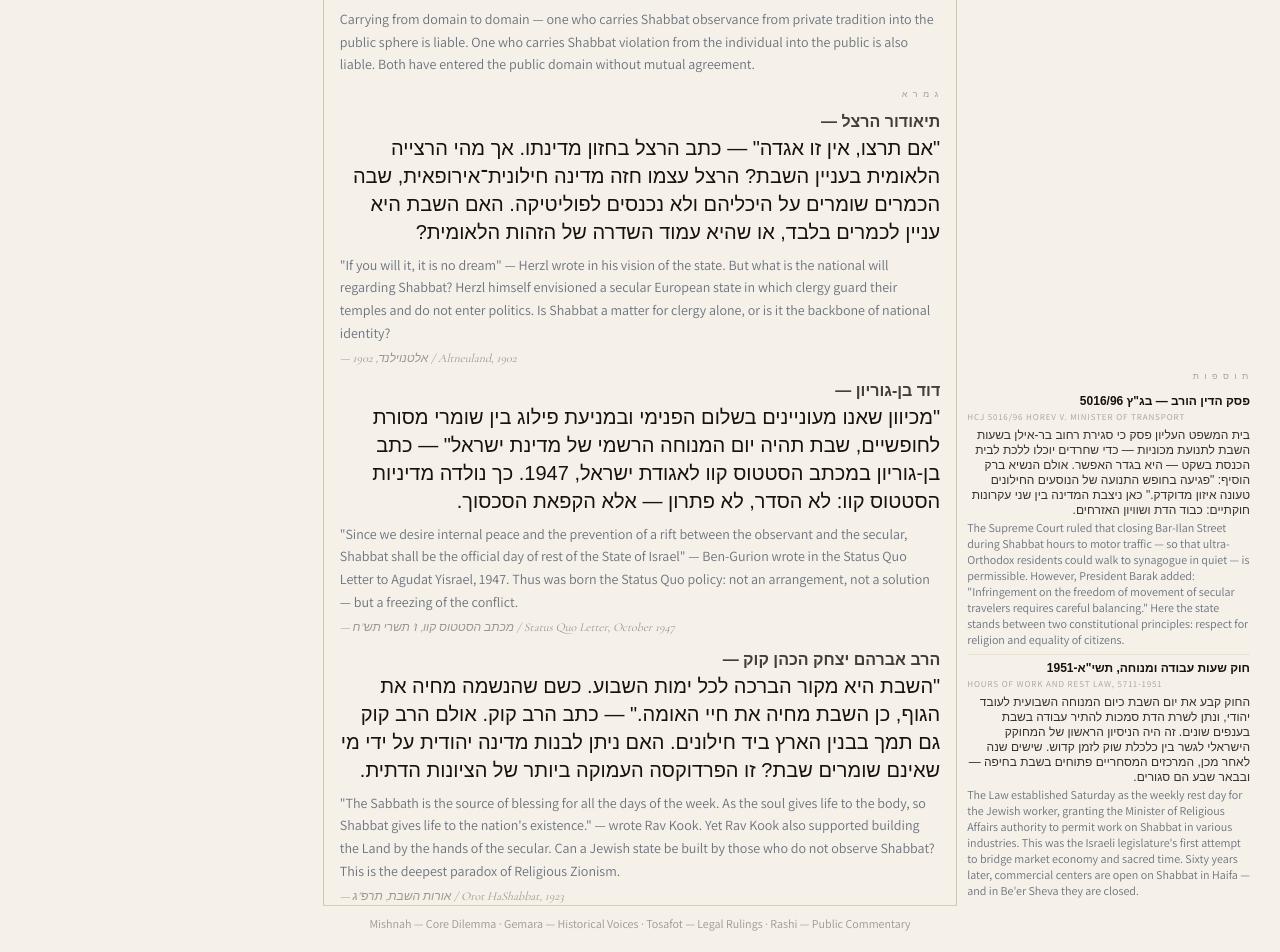
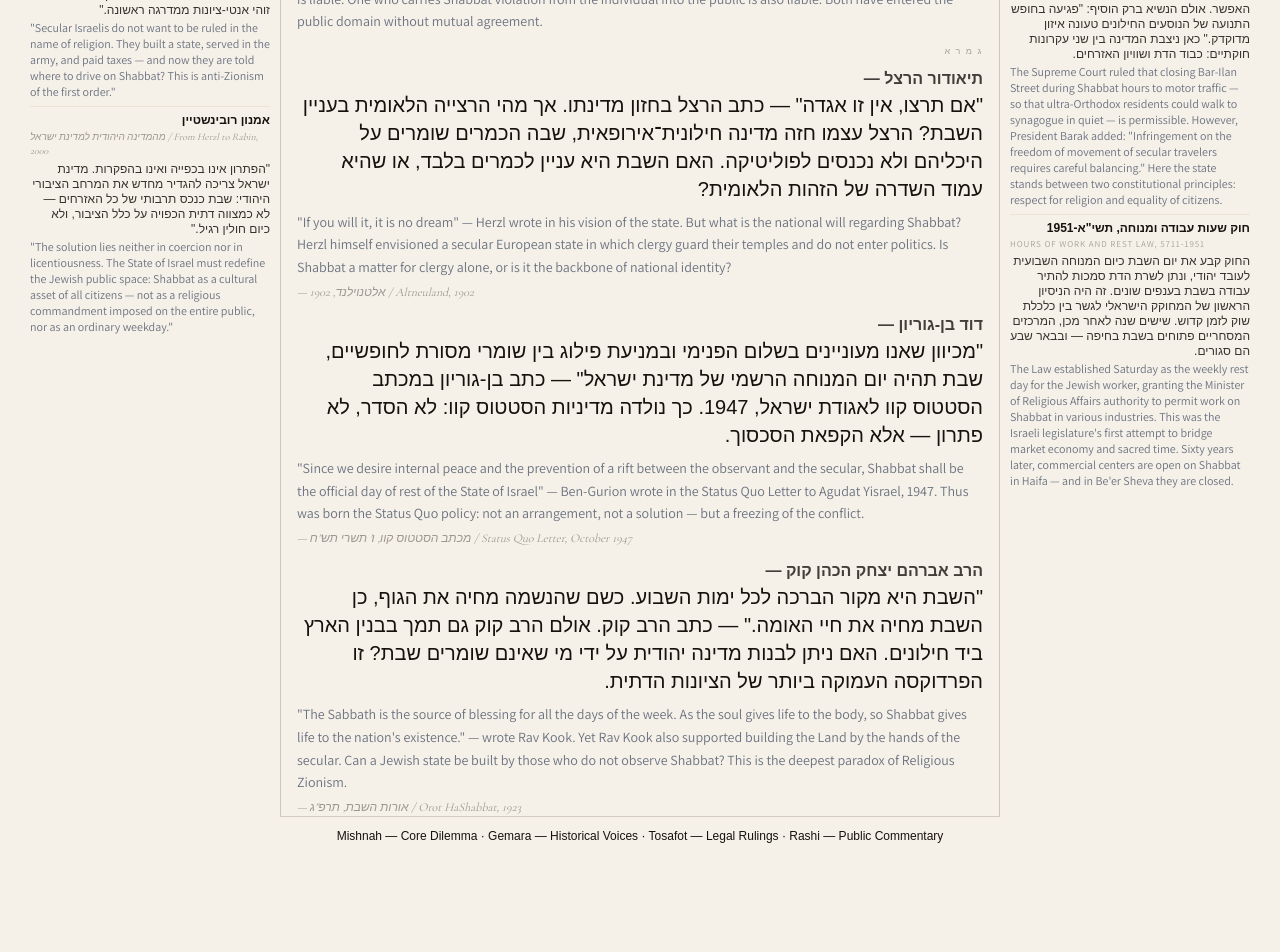
Before and after one commit to elazarweiss/TalmudIL, a Next.js app: page /daf/religion-and-state/shabbat/1a in a window 1280 px wide. Shown: the part 584-1536 px from the top of the page. After the commit the page ends 1449 px from the top, so only its background shows below. Built offline with nearby package versions, Linux system fonts and the light colour scheme; a web font is replaced by a local one.

Commit message:
feat: new DafLayout component — folio wireframe with correct spatial structure

```diff
--- a/app/globals.css
+++ b/app/globals.css
@@ -116,6 +116,68 @@
   .right-gloss  { order: 4; font-size: 1em; }
 }
 
+/* ── DafLayout wireframe ─────────────────────────────── */
+.daf-folio-sheet {
+  max-width: 1500px;
+  margin: 0 auto;
+  padding: 0 20px 20px;
+}
+
+.daf-folio-body {
+  display: grid;
+  grid-template-columns: 1fr minmax(620px, 720px) 1fr;
+  grid-template-areas:
+    ". main ."
+    "left main right"
+    "left main right"
+    ". main ."
+    ". bottom .";
+  column-gap: 0;
+  row-gap: 0;
+}
+
+.daf-folio-main {
+  grid-area: main;
+  padding: 0 16px;
+  border-left:  1px solid rgba(60, 45, 25, 0.22);
+  border-right: 1px solid rgba(60, 45, 25, 0.22);
+}
+
+.daf-folio-left {
+  grid-area: left;
+  align-self: end;
+  padding: 0 10px;
+  font-size: 0.80em;
+  line-height: 1.4;
+}
+
+.daf-folio-right {
+  grid-area: right;
+  align-self: start;
+  padding: 0 10px;
+  font-size: 0.80em;
+  line-height: 1.4;
+}
+
+.daf-folio-bottom {
+  grid-area: bottom;
+  padding: 10px 16px 0;
+  border-top: 1px solid rgba(60, 45, 25, 0.18);
+  font-size: 0.75em;
+  text-align: center;
+}
+
+@media (max-width: 767px) {
+  .daf-folio-body {
+    display: flex;
+    flex-direction: column;
+  }
+  .daf-folio-main   { order: 1; }
+  .daf-folio-bottom { order: 2; }
+  .daf-folio-left   { order: 3; font-size: 1em; }
+  .daf-folio-right  { order: 4; font-size: 1em; }
+}
+
 /* Accordion chevron animation */
 .accordion-chevron {
   transition: transform 150ms ease;
--- /dev/null
+++ b/components/DafLayout.tsx
@@ -0,0 +1,48 @@
+'use client';
+import type { DafData } from '@/types/daf';
+import DafHeader from './DafHeader';
+import MishnahSection from './MishnahSection';
+import GemaraSection from './GemaraSection';
+import TosafotSection from './TosafotSection';
+import RashiSection from './RashiSection';
+
+interface DafLayoutProps {
+  data: DafData;
+  sederLabel: string;
+  tractateLabel: string;
+  lang: 'he' | 'en';
+  onLangToggle: () => void;
+}
+
+export default function DafLayout({ data, sederLabel, tractateLabel, lang, onLangToggle }: DafLayoutProps) {
+  return (
+    <div className="daf-folio-sheet">
+      <DafHeader
+        seder={data.seder}
+        tractate={data.tractate}
+        daf={data.daf}
+        sederLabel={sederLabel}
+        tractateLabel={tractateLabel}
+        lang={lang}
+        onLangToggle={onLangToggle}
+      />
+      <div className="daf-folio-body">
+        <div className="daf-folio-main">
+          <MishnahSection entries={data.mishnah} lang={lang} />
+          <GemaraSection entries={data.gemara} lang={lang} />
+        </div>
+        <div className="daf-folio-left">
+          <TosafotSection entries={data.tosafot} lang={lang} />
+        </div>
+        <div className="daf-folio-right">
+          <RashiSection entries={data.rashi} lang={lang} />
+        </div>
+        {lang === 'en' && (
+          <div className="daf-folio-bottom">
+            <p>Mishnah — Core Dilemma · Gemara — Historical Voices · Tosafot — Legal Rulings · Rashi — Public Commentary</p>
+          </div>
+        )}
+      </div>
+    </div>
+  );
+}
--- a/components/DafPage.tsx
+++ b/components/DafPage.tsx
@@ -1,11 +1,7 @@
 'use client';
 import { useState } from 'react';
 import type { DafData } from '@/types/daf';
-import DafHeader from './DafHeader';
-import TosafotSection from './TosafotSection';
-import RashiSection from './RashiSection';
-import MishnahSection from './MishnahSection';
-import GemaraSection from './GemaraSection';
+import DafLayout from './DafLayout';
 
 interface DafPageProps {
   data: DafData;
@@ -18,36 +14,13 @@ export default function DafPage({ data, sederLabel, tractateLabel }: DafPageProp
 
   return (
     <div className="min-h-screen">
-      <div className="daf-sheet">
-        <DafHeader
-          seder={data.seder}
-          tractate={data.tractate}
-          daf={data.daf}
-          sederLabel={sederLabel}
-          tractateLabel={tractateLabel}
-          lang={lang}
-          onLangToggle={() => setLang((l) => (l === 'en' ? 'he' : 'en'))}
-        />
-        <div className="daf-body">
-          <div className="main-sugya">
-            <MishnahSection entries={data.mishnah} lang={lang} />
-            <GemaraSection entries={data.gemara} lang={lang} />
-          </div>
-          <div className="left-gloss">
-            <TosafotSection entries={data.tosafot} lang={lang} />
-          </div>
-          <div className="right-gloss">
-            <RashiSection entries={data.rashi} lang={lang} />
-          </div>
-          {lang === 'en' && (
-            <div className="bottom-gloss">
-              <p className="font-sans text-xs text-ink/40 text-center" dir="ltr">
-                Mishnah — Core Dilemma · Gemara — Historical Voices · Tosafot — Legal Rulings · Rashi — Public Commentary
-              </p>
-            </div>
-          )}
-        </div>
-      </div>
+      <DafLayout
+        data={data}
+        sederLabel={sederLabel}
+        tractateLabel={tractateLabel}
+        lang={lang}
+        onLangToggle={() => setLang((l) => (l === 'en' ? 'he' : 'en'))}
+      />
     </div>
   );
 }
```
